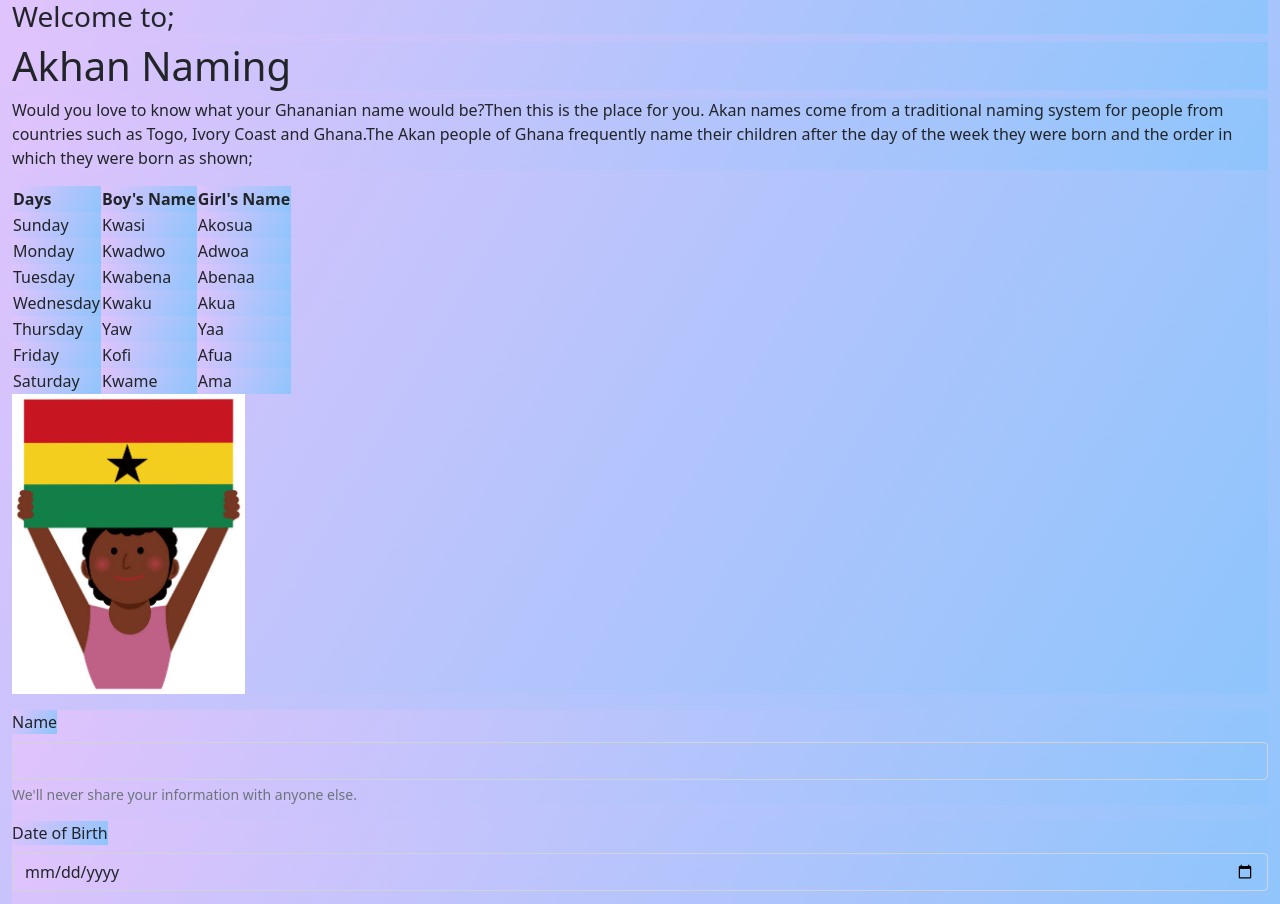
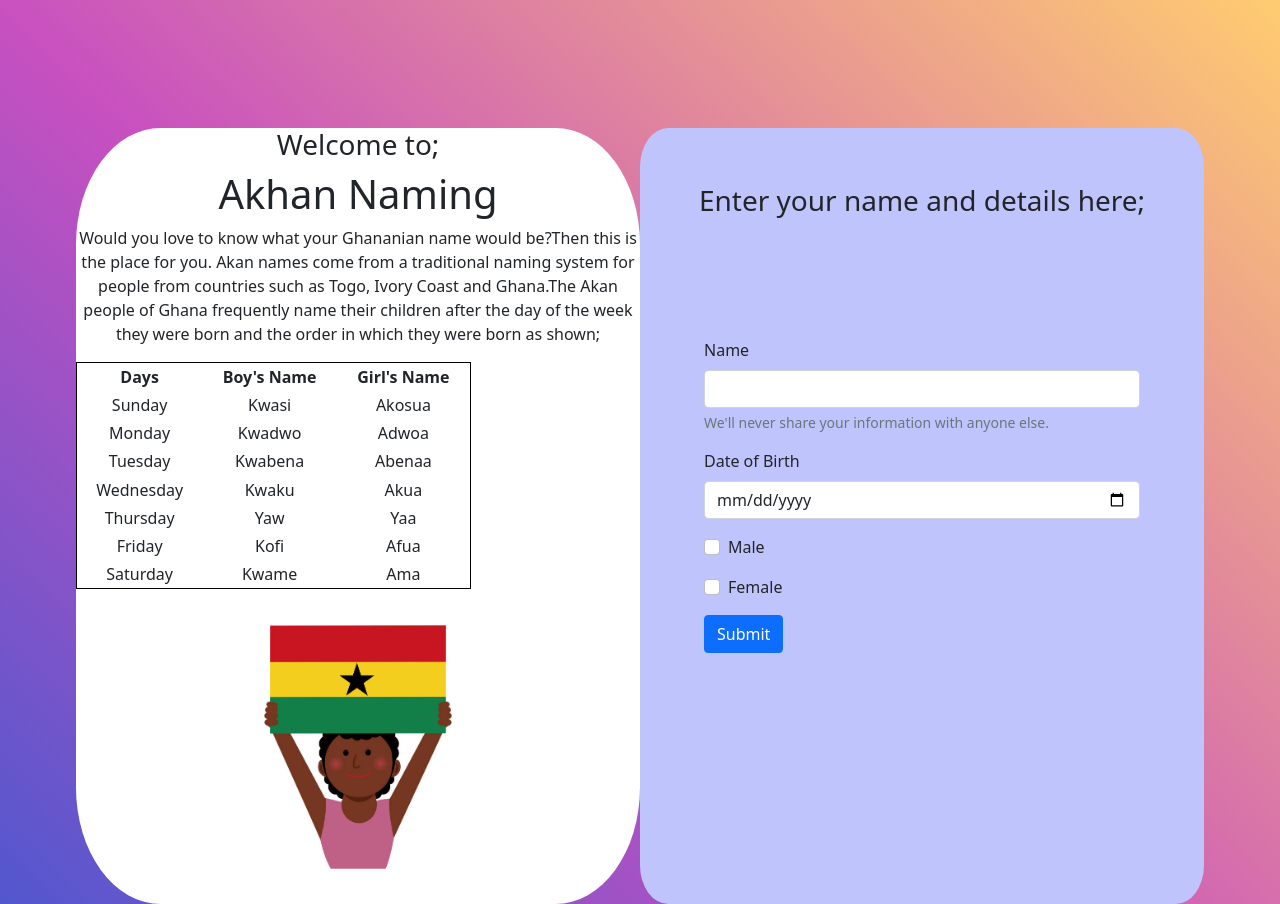
Before and after one commit to SubiraMbula/Akan-Naming, a plain HTML site: page index.html in a window 1280 px wide. Shown: the top 904 px of the page. Drawn offline with nearby package versions, Linux system fonts and the light colour scheme.

Commit message:
it will add a form

```diff
--- a/index.css
+++ b/index.css
@@ -1,3 +1,47 @@
-*{
-    background-image: linear-gradient(120deg, #e0c3fc 0%, #8ec5fc 100%);
+body{
+    background-color: #4158D0;
+    background-image: linear-gradient(43deg, #4158D0 0%, #C850C0 46%, #FFCC70 100%);
+    display: flex;
+    padding: 8em 4em;
 }
+.body1{
+    position: relative;
+    background-color: white;
+    align-content: flex-start;
+    border-radius: 15%;
+    text-align: center;
+    width: 50%;
+    padding-bottom: 1em;
+}
+.form{
+    position: relative;
+    background-color: rgb(192,196,252);
+    width: 50%;
+    border-radius: 5%;
+    float: right;
+}
+.form h3{
+    text-align: center;
+    padding-top: 2em;
+}
+form{
+    padding-top: 7em;
+    padding-left: 4em;
+    padding-right: 4em;
+
+}
+table, th{
+    border: 1px solid black;
+  }
+table{
+    padding-left:5em;
+    width:70%;
+     height:30%
+  }
+img{
+      padding-bottom: 1em;
+      padding-top: 2em;
+  }
+  .container-fluid{
+      display: flex;
+  }
--- a/index.html
+++ b/index.html
@@ -61,6 +61,7 @@
         </p>
     </div>
     <div class="form">
+        <h3>Enter your name and details here;</h3>
         <form>
             <div class="mb-3">
               <label for="exampleInputEmail1" class="form-label">Name </label>
```
